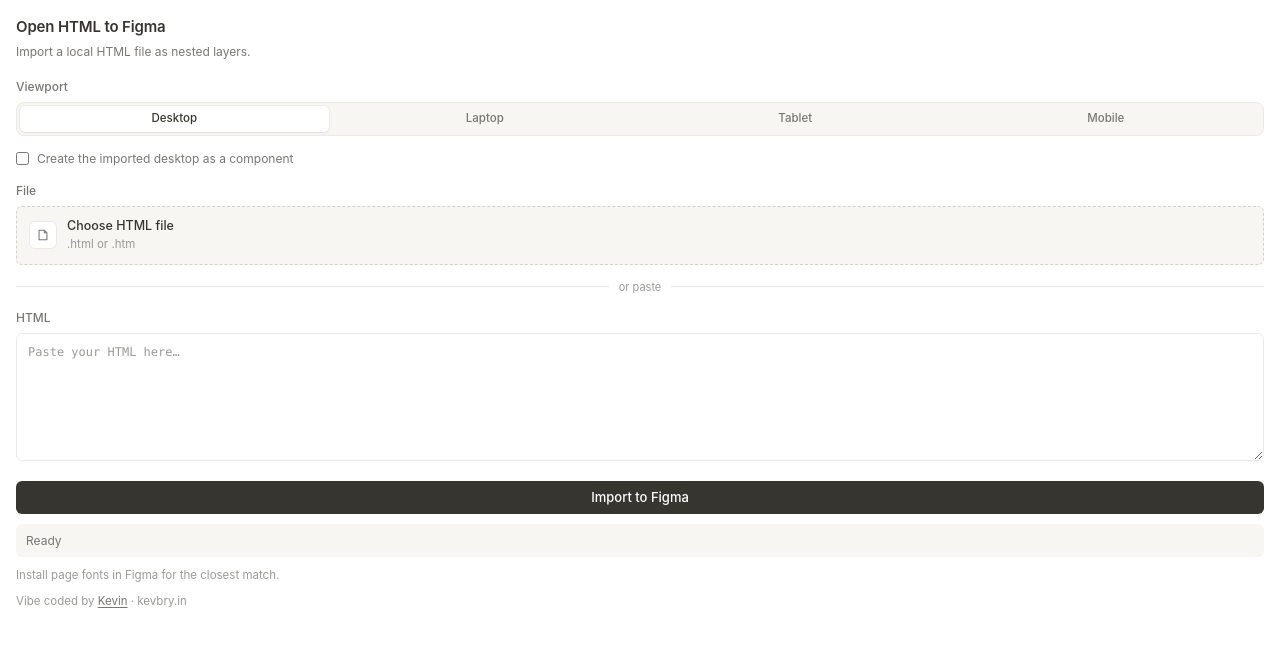
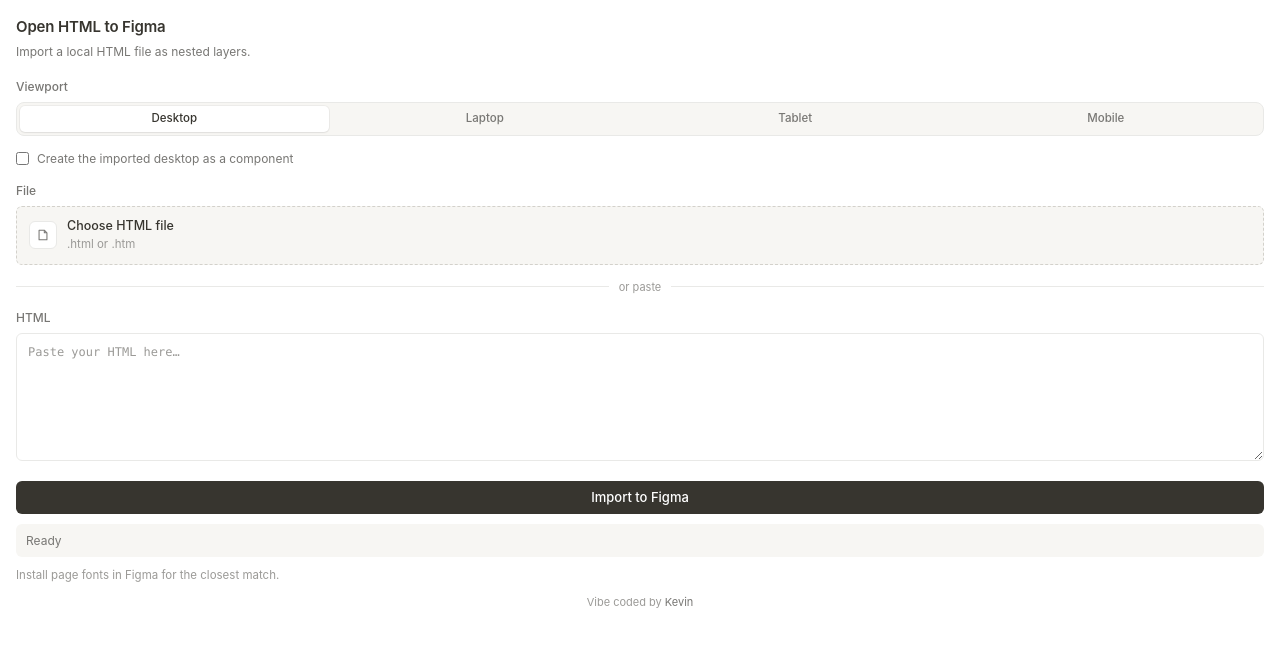
Before and after one commit to kevicebryan/open-htmltofigma, a website: page ui.html in a window 1280 px wide. Drawn offline with Linux system fonts and the light colour scheme.

Commit message:
Streamline README and update repo metadata
Condense README with clearer Quick Start section and features table. Fix repository URL in package.json. Refine footer styling in UI with new credit class.

```diff
--- a/package.json
+++ b/package.json
@@ -8,7 +8,7 @@
   "private": false,
   "repository": {
     "type": "git",
-    "url": "https://github.com/YOUR_USERNAME/open-htmltofigma.git"
+    "url": "https://github.com/kevicebryan/open-htmltofigma.git"
   },
   "keywords": [
     "figma",
--- a/ui.html
+++ b/ui.html
@@ -307,6 +307,25 @@
       line-height: 1.4;
     }
 
+    .credit {
+      margin: 2px 0 0;
+      font-size: 11px;
+      color: var(--faint);
+      line-height: 1.4;
+      text-align: center;
+    }
+
+    .credit a {
+      color: var(--muted);
+      text-decoration: none;
+    }
+
+    .credit a:hover {
+      color: var(--ink);
+      text-decoration: underline;
+      text-underline-offset: 2px;
+    }
+
     .hint a {
       color: var(--muted);
       text-decoration: underline;
@@ -387,7 +406,7 @@
     </button>
     <div id="status">Ready</div>
     <p class="hint">Install page fonts in Figma for the closest match.</p>
-    <p class="hint">Vibe coded by <a href="https://kevbry.in" target="_blank" rel="noopener noreferrer">Kevin</a> · kevbry.in</p>
+    <p class="credit">Vibe coded by <a href="https://kevbry.in" target="_blank" rel="noopener noreferrer">Kevin</a></p>
   </div>
 
   <!-- Isolated browser document used for layout measurement. -->
```
Also changed, not shown: README.md.
